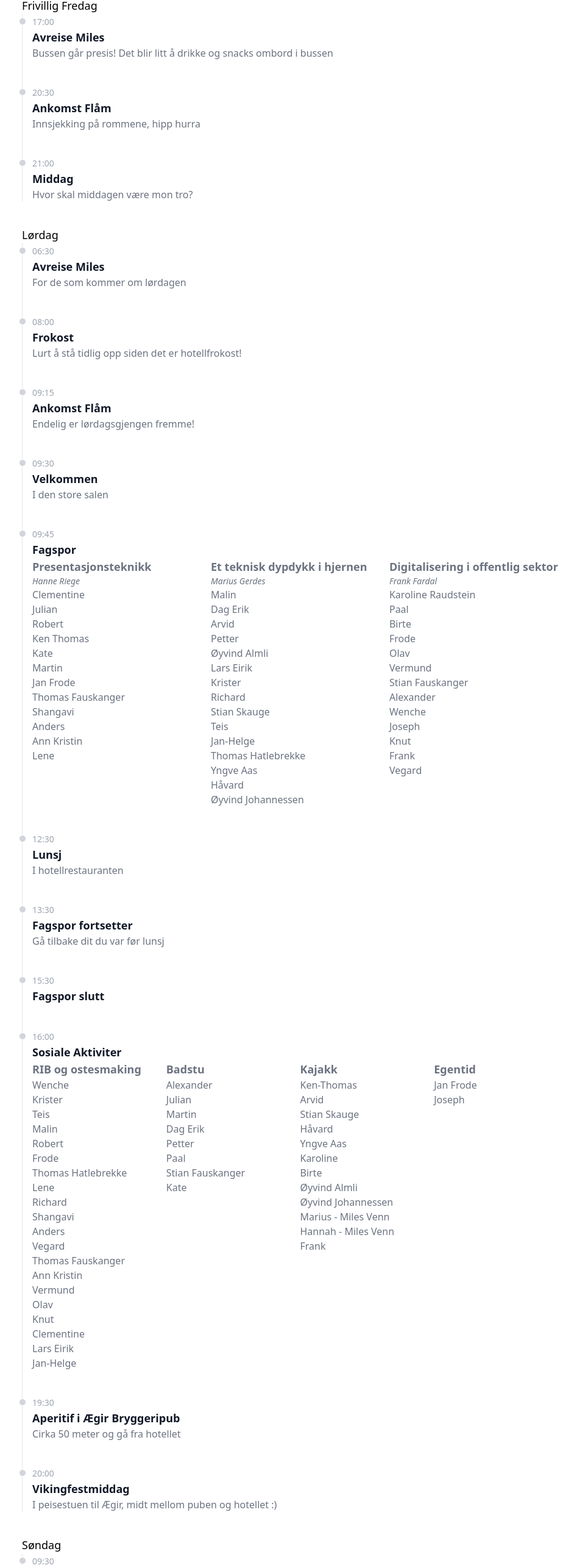
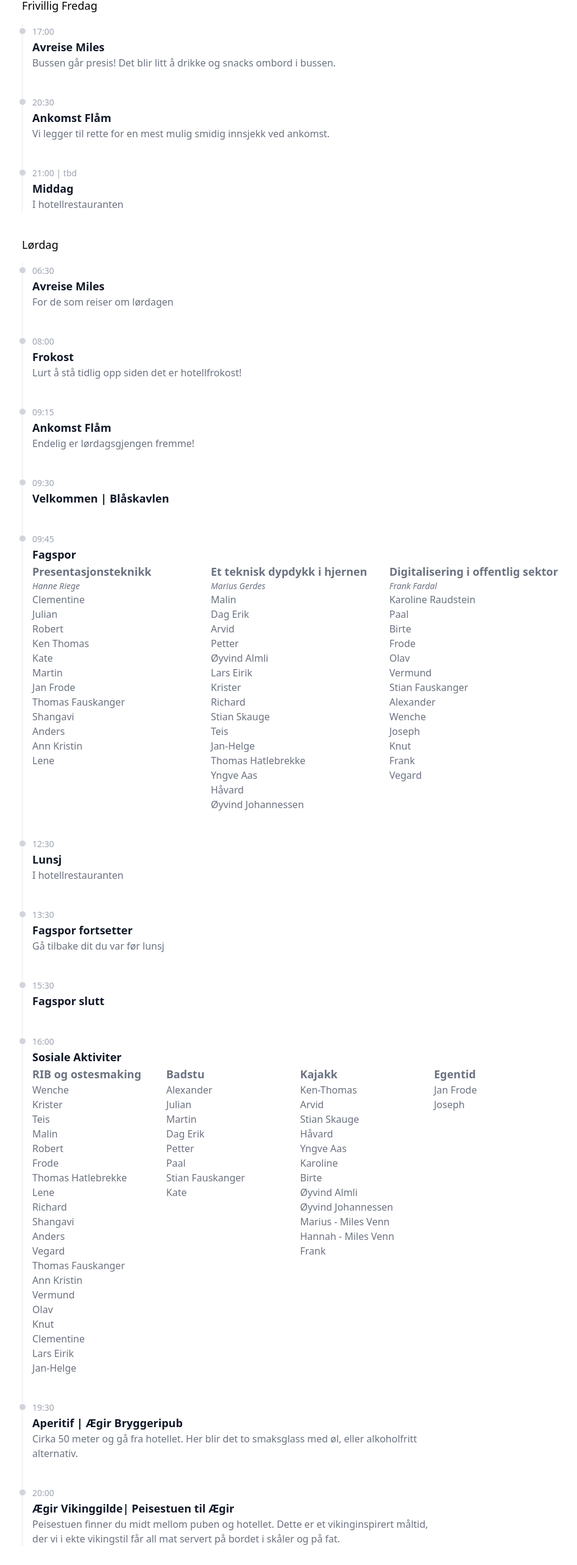
Before and after one commit to miles-no/camp-flam, a Next.js app: page / in a window 1280 px wide. Shown: the part 141-2707 px from the top of the page at 61% size, without its empty margins (164-1111 px from the left). Built offline with nearby package versions, Linux system fonts and the light colour scheme.

Commit message:
💄 Bare noen småoppdateringer

```diff
--- a/components/Navbar.tsx
+++ b/components/Navbar.tsx
@@ -97,12 +97,9 @@ export default function Navbar() {
                   key={item.name}
                   as="a"
                   href={item.href}
-                  className={classNames(
-                    item.current
-                      ? 'bg-gray-900 text-white'
-                      : 'text-gray-300 hover:bg-gray-700 hover:text-white',
-                    'block rounded-md px-3 py-2 text-base font-medium'
-                  )}
+                  className="block rounded-md px-3
+                    py-2 text-base font-medium text-gray-300 hover:bg-gray-700 hover:text-white
+                  "
                   aria-current={item.current ? 'page' : undefined}
                 >
                   {item.name}
--- a/pages/index.tsx
+++ b/pages/index.tsx
@@ -23,40 +23,39 @@ const Home: NextPage = () => {
           <span className="dark:text-white">Program</span>
         </h1>
         <div className="dark:text-white" id="friday">
-          <h2 className="text-lg">Frivillig Fredag</h2>
-          <ol className="relative border-l border-gray-200 dark:border-gray-700">
+          <h2 className="mb-4 text-lg">Frivillig Fredag</h2>
+          <ol className="relative ml-2 border-l border-gray-200 dark:border-gray-700 sm:ml-0">
             <TimelineItem>
               <Time>17:00</Time>
               <TimelineHeader>Avreise Miles</TimelineHeader>
               <TimelineDescription>
                 Bussen går presis! Det blir litt å drikke og snacks ombord i
-                bussen
+                bussen.
               </TimelineDescription>
             </TimelineItem>
             <TimelineItem>
               <Time>20:30</Time>
               <TimelineHeader>Ankomst Flåm</TimelineHeader>
               <TimelineDescription>
-                Innsjekking på rommene, hipp hurra
+                Vi legger til rette for en mest mulig smidig innsjekk ved
+                ankomst.
               </TimelineDescription>
             </TimelineItem>
             <TimelineItem>
-              <Time>21:00</Time>
+              <Time>21:00 | tbd</Time>
               <TimelineHeader>Middag</TimelineHeader>
-              <TimelineDescription>
-                Hvor skal middagen være mon tro?
-              </TimelineDescription>
+              <TimelineDescription>I hotellrestauranten</TimelineDescription>
             </TimelineItem>
           </ol>
         </div>
         <div className=" dark:text-white" id="saturday">
-          <h2 className="text-lg">Lørdag</h2>
-          <ol className="relative border-l border-gray-200 dark:border-gray-700">
+          <h2 className="mb-4 text-lg">Lørdag</h2>
+          <ol className="relative ml-2 border-l border-gray-200 dark:border-gray-700 sm:ml-0">
             <TimelineItem>
               <Time>06:30</Time>
               <TimelineHeader>Avreise Miles</TimelineHeader>
               <TimelineDescription>
-                For de som kommer om lørdagen
+                For de som reiser om lørdagen
               </TimelineDescription>
             </TimelineItem>
             <TimelineItem>
@@ -75,8 +74,8 @@ const Home: NextPage = () => {
             </TimelineItem>
             <TimelineItem>
               <Time>09:30</Time>
-              <TimelineHeader>Velkommen</TimelineHeader>
-              <TimelineDescription>I den store salen</TimelineDescription>
+              <TimelineHeader>Velkommen | Blåskavlen</TimelineHeader>
+              {/*  <TimelineDescription>I den store salen</TimelineDescription> */}
             </TimelineItem>
             <div id="fag" />
             <TimelineItem>
@@ -107,31 +106,39 @@ const Home: NextPage = () => {
             </TimelineItem>
             <TimelineItem>
               <Time>19:30</Time>
-              <TimelineHeader>Aperitif i Ægir Bryggeripub</TimelineHeader>
+              <TimelineHeader>Aperitif | Ægir Bryggeripub</TimelineHeader>
               <TimelineDescription>
-                Cirka 50 meter og gå fra hotellet
+                Cirka 50 meter og gå fra hotellet. Her blir det to smaksglass
+                med øl, eller alkoholfritt alternativ.
               </TimelineDescription>
             </TimelineItem>
             <TimelineItem>
               <Time>20:00</Time>
-              <TimelineHeader>Vikingfestmiddag</TimelineHeader>
+              <TimelineHeader>
+                Ægir Vikinggilde| Peisestuen til Ægir
+              </TimelineHeader>
               <TimelineDescription>
-                I peisestuen til Ægir, midt mellom puben og hotellet :)
+                Peisestuen finner du midt mellom puben og hotellet. Dette er et
+                vikinginspirert måltid, der vi i ekte vikingstil får all mat
+                servert på bordet i skåler og på fat.
               </TimelineDescription>
             </TimelineItem>
           </ol>
         </div>
         <div className="dark:text-white" id="sunday">
-          <h2 className="text-lg">Søndag</h2>
-          <ol className="relative border-l border-gray-200 dark:border-gray-700">
+          <h2 className="mb-4 text-lg">Søndag</h2>
+          <ol className="relative ml-2 border-l border-gray-200 dark:border-gray-700 sm:ml-0">
             <TimelineItem>
               <Time>09:30</Time>
-              <TimelineHeader>God morgen v/Kate</TimelineHeader>
+              <TimelineHeader>God morgen | Blåskavlen</TimelineHeader>
+              <span className="text-sm font-normal italic dark:text-white">
+                Kate
+              </span>
               <TimelineDescription></TimelineDescription>
             </TimelineItem>
             <TimelineItem>
               <Time>09:45</Time>
-              <TimelineHeader>Lyntaler</TimelineHeader>
+              <TimelineHeader>Lyntaler | Blåskavlen</TimelineHeader>
               <TimelineDescription></TimelineDescription>
             </TimelineItem>
             <TimelineItem>
@@ -144,8 +151,11 @@ const Home: NextPage = () => {
               <Time>11:30</Time>
               <TimelineHeader>
                 Keynote Neuro/technology - From foundations to the future |
-                <span className=""> Hannah og Marius</span>
+                Blåskavlen
               </TimelineHeader>
+              <span className="text-sm font-normal italic dark:text-white">
+                Hannah og Marius Gerdes
+              </span>
               <KeynoteDescription />
             </TimelineItem>
 
@@ -155,20 +165,20 @@ const Home: NextPage = () => {
             </TimelineItem>
             <TimelineItem>
               <Time>13:30</Time>
-              <TimelineHeader>Avslutning</TimelineHeader>
+              <TimelineHeader>Avslutning | Blåskavlen</TimelineHeader>
             </TimelineItem>
             <TimelineItem>
               <Time>13:45</Time>
               <TimelineHeader>Buss hjem</TimelineHeader>
               <TimelineDescription>
-                Ha det bra og takk for nå
+                Ankomst Bergen cirka 16:30-17:00
               </TimelineDescription>
             </TimelineItem>
           </ol>
         </div>
       </main>
 
-      <footer className="text-gray:700 mx-auto flex h-24 w-full max-w-7xl items-center justify-center border-t px-2 text-sm dark:text-white sm:px-6 lg:px-8 ">
+      <footer className="mx-auto mt-24 flex h-24 w-full max-w-7xl items-center justify-center border-t px-2 text-center text-sm text-gray-500 dark:text-gray-400 dark:text-white sm:px-6 lg:px-8 ">
         Laget med ❤️ av komitéen. Neste år ønsker vi oss gjerne en designer med
         i på laget!
       </footer>
```
